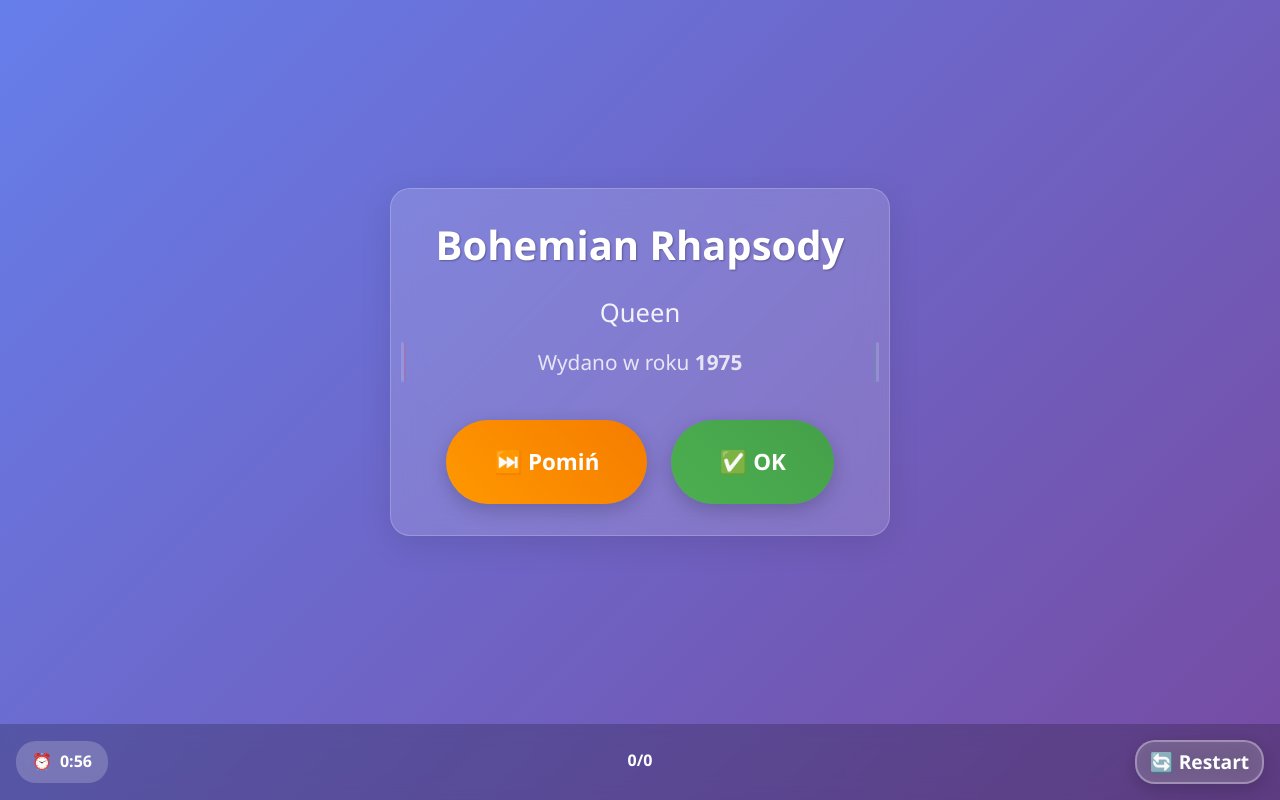
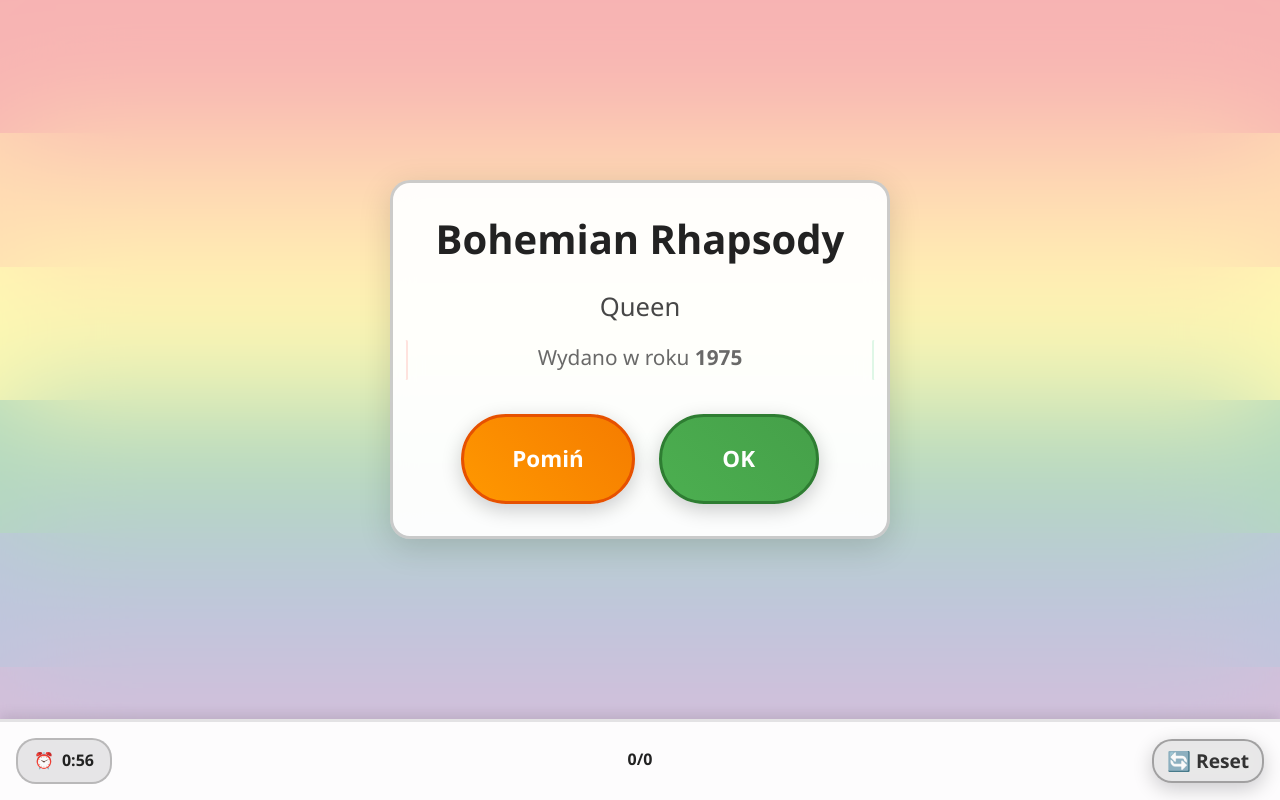
Before and after one commit to salvatien/parodioczolko, an Angular app in the folder frontend/: page /game in a window 1280 px wide. Built offline with nearby package versions, Linux system fonts and the light colour scheme.

Commit message:
Add pride background

```diff
--- a/frontend/src/app/components/game-summary/game-summary.component.scss
+++ b/frontend/src/app/components/game-summary/game-summary.component.scss
@@ -3,7 +3,6 @@
   display: flex;
   align-items: center;
   justify-content: center;
-  background: linear-gradient(135deg, #764ba2 0%, #667eea 100%);
   padding: 20px;
   box-sizing: border-box;
 }
--- a/frontend/src/app/components/game/game.component.html
+++ b/frontend/src/app/components/game/game.component.html
@@ -41,13 +41,13 @@
           class="btn btn-warning"
           (click)="onSkip()"
           [attr.aria-label]="'Skip ' + currentSong.name">
-          ⏭️ Pomiń
+          Pomiń
         </button>
         <button
           class="btn btn-success"
           (click)="onCorrect()"
           [attr.aria-label]="'Mark ' + currentSong.name + ' as correct'">
-          ✅ OK
+          OK
         </button>
       </div>
     </div>
@@ -76,7 +76,7 @@
         class="btn btn-reset"
         (click)="resetGame()"
         aria-label="Reset the game">
-        🔄 Restart
+        🔄 Reset
       </button>
     </div>
   </footer>
--- a/frontend/src/app/components/game/game.component.scss
+++ b/frontend/src/app/components/game/game.component.scss
@@ -3,8 +3,8 @@
   min-height: 100vh;
   display: flex;
   flex-direction: column;
-  background: linear-gradient(135deg, #667eea 0%, #764ba2 100%);
-  color: white;
+  position: relative;
+  color: #222;
   font-family: 'Segoe UI', Tahoma, Geneva, Verdana, sans-serif;
 }
 
@@ -28,8 +28,8 @@
   .spinner {
     width: 50px;
     height: 50px;
-    border: 4px solid rgba(255, 255, 255, 0.3);
-    border-left: 4px solid white;
+    border: 4px solid rgba(0, 0, 0, 0.2);
+    border-left: 4px solid #333;
     border-radius: 50%;
     animation: spin 1s linear infinite;
     margin: 0 auto 1rem auto;
@@ -37,6 +37,7 @@
 
   p {
     font-size: 1.2rem;
+    color: #333;
     opacity: 0.8;
   }
 }
@@ -48,34 +49,37 @@
 
 .error {
   text-align: center;
-  background: rgba(244, 67, 54, 0.2);
+  background: rgba(255, 255, 255, 0.95);
   padding: 2rem;
   border-radius: 15px;
-  border: 2px solid rgba(244, 67, 54, 0.5);
+  border: 3px solid rgba(244, 67, 54, 0.8);
+  box-shadow: 0 4px 12px rgba(0, 0, 0, 0.15);
 
   h3 {
     margin: 0 0 1rem 0;
     font-size: 1.5rem;
+    color: #d32f2f;
   }
 
   p {
     margin: 0 0 1.5rem 0;
+    color: #333;
     opacity: 0.9;
   }
 }
 
 .song-card {
-  background: rgba(255, 255, 255, 0.15);
+  background: rgba(255, 255, 255, 0.95);
   backdrop-filter: blur(15px);
   border-radius: 20px;
   padding: 2rem;
   text-align: center;
-  box-shadow: 0 8px 32px rgba(0, 0, 0, 0.1);
-  border: 1px solid rgba(255, 255, 255, 0.2);
+  box-shadow: 0 8px 32px rgba(0, 0, 0, 0.15);
+  border: 3px solid rgba(0, 0, 0, 0.2);
   max-width: 500px;
   width: 100%;
   position: relative;
-  transition: transform 0.1s ease-out, background 0.2s ease;
+  transition: transform 0.1s ease-out, background 0.2s ease, border-color 0.2s ease;
 
   // Touch-friendly enhancements
   touch-action: pan-y; // Allow vertical scrolling but handle horizontal swipes
@@ -83,15 +87,17 @@
 
   // Swipe animation states
   &.swipe-left {
-    background: rgba(255, 165, 0, 0.3); // More orange tint for skip
-    border-color: rgba(255, 165, 0, 0.5);
-    transition: transform 0.3s ease-out, background 0.2s ease;
+    background: rgba(255, 165, 0, 0.15); // Subtle orange tint for skip
+    border-color: rgba(255, 140, 0, 0.8);
+    border-width: 4px;
+    transition: transform 0.3s ease-out, background 0.2s ease, border-color 0.2s ease;
   }
 
   &.swipe-right {
-    background: rgba(40, 199, 111, 0.3); // Green tint for correct
-    border-color: rgba(40, 199, 111, 0.5);
-    transition: transform 0.3s ease-out, background 0.2s ease;
+    background: rgba(40, 199, 111, 0.15); // Subtle green tint for correct
+    border-color: rgba(0, 128, 38, 0.8);
+    border-width: 4px;
+    transition: transform 0.3s ease-out, background 0.2s ease, border-color 0.2s ease;
   }
 
   // Card exit animations
@@ -168,19 +174,21 @@
       font-size: 2.5rem;
       font-weight: bold;
       margin: 0 0 1.5rem 0;
-      text-shadow: 1px 1px 2px rgba(0, 0, 0, 0.3);
+      color: #222;
       line-height: 1.2;
     }
 
     .song-artist {
       font-size: 1.6rem;
       margin: 0 0 0.8rem 0;
+      color: #333;
       opacity: 0.9;
       font-weight: 500;
     }
 
     .song-year {
       font-size: 1.3rem;
+      color: #444;
       opacity: 0.8;
       margin: 0;
     }
@@ -190,7 +198,7 @@
       opacity: 0.7;
       margin: 1rem 0 0 0;
       font-style: italic;
-      color: rgba(255, 255, 255, 0.8);
+      color: #555;
 
       @media (min-width: 768px) {
         display: none; // Hide on desktop since swipe is mobile-only
@@ -210,7 +218,7 @@
   padding: 1.5rem 3rem;
   font-size: 1.4rem;
   font-weight: 700;
-  border: none;
+  border: 3px solid;
   border-radius: 60px;
   cursor: pointer;
   transition: all 0.3s ease;
@@ -229,36 +237,44 @@
   &.btn-success {
     background: linear-gradient(45deg, #4caf50, #45a049);
     color: white;
+    border-color: #2e7d32;
 
     &:hover {
       background: linear-gradient(45deg, #45a049, #3d8b40);
+      border-color: #1b5e20;
     }
   }
 
   &.btn-warning {
     background: linear-gradient(45deg, #ff9800, #f57c00);
     color: white;
+    border-color: #e65100;
 
     &:hover {
       background: linear-gradient(45deg, #f57c00, #ef6c00);
+      border-color: #bf360c;
     }
   }
 
   &.btn-primary {
     background: linear-gradient(45deg, #2196f3, #1976d2);
     color: white;
+    border-color: #0d47a1;
 
     &:hover {
       background: linear-gradient(45deg, #1976d2, #1565c0);
+      border-color: #01579b;
     }
   }
 
   &.btn-secondary {
     background: linear-gradient(45deg, #9e9e9e, #757575);
     color: white;
+    border-color: #424242;
 
     &:hover {
       background: linear-gradient(45deg, #757575, #616161);
+      border-color: #212121;
     }
   }
 }
@@ -268,9 +284,11 @@
   align-items: center;
   justify-content: space-between;
   padding: 1rem;
-  background: rgba(0, 0, 0, 0.2);
+  background: rgba(255, 255, 255, 0.95);
   backdrop-filter: blur(10px);
   gap: 1rem;
+  border-top: 3px solid rgba(0, 0, 0, 0.1);
+  box-shadow: 0 -4px 12px rgba(0, 0, 0, 0.1);
 
   .footer-left {
     flex: 1;
@@ -281,15 +299,18 @@
       display: flex;
       align-items: center;
       gap: 0.5rem;
-      background: rgba(255, 255, 255, 0.2);
+      background: rgba(100, 100, 100, 0.15);
       padding: 0.5rem 1rem;
       border-radius: 20px;
+      border: 2px solid rgba(0, 0, 0, 0.2);
       font-weight: 700;
       font-size: 1rem;
+      color: #222;
       transition: all 0.3s ease;
 
       &.time-warning {
-        background: rgba(255, 69, 58, 0.8);
+        background: rgba(255, 69, 58, 0.2);
+        border-color: rgba(255, 69, 58, 0.8);
         animation: pulse 1s infinite;
       }
     }
@@ -307,11 +328,13 @@
       .score {
         font-weight: 700;
         font-size: 1rem;
+        color: #222;
         margin-bottom: 0.2rem;
       }
 
       .success-rate {
         font-size: 0.8rem;
+        color: #444;
         opacity: 0.9;
       }
     }
@@ -322,9 +345,9 @@
     display: flex;
     justify-content: flex-end;
     .btn-reset {
-      background: rgba(255, 255, 255, 0.2);
-      color: white;
-      border: 2px solid rgba(255, 255, 255, 0.3);
+      background: rgba(100, 100, 100, 0.15);
+      color: #333;
+      border: 2px solid rgba(0, 0, 0, 0.3);
       padding: 0.5rem 0.8rem;
       border-radius: 20px;
       font-size: 1.2rem;
@@ -338,8 +361,8 @@
       justify-content: center;
 
       &:hover {
-        background: rgba(255, 255, 255, 0.3);
-        border-color: rgba(255, 255, 255, 0.5);
+        background: rgba(100, 100, 100, 0.25);
+        border-color: rgba(0, 0, 0, 0.5);
         transform: translateY(-2px);
       }
 
--- a/frontend/src/app/components/welcome/welcome.component.scss
+++ b/frontend/src/app/components/welcome/welcome.component.scss
@@ -3,7 +3,6 @@
   display: flex;
   align-items: center;
   justify-content: center;
-  background: linear-gradient(135deg, #667eea 0%, #764ba2 100%);
   padding: 20px;
   box-sizing: border-box;
 }
--- a/frontend/src/styles.scss
+++ b/frontend/src/styles.scss
@@ -11,7 +11,7 @@
   height: 100%;
   font-family: 'Segoe UI', Tahoma, Geneva, Verdana, sans-serif;
   line-height: 1.6;
-  color: #333;
+  color: #222;
   overflow-x: hidden;
 }
 
@@ -23,6 +23,34 @@
   /* Prevent zooming on input focus on iOS */
   -webkit-text-size-adjust: 100%;
   -webkit-tap-highlight-color: transparent;
+
+  /* LGBT Pride flag background for entire app */
+  position: relative;
+  background:
+    linear-gradient(to bottom,
+      #E40303 0%, #E40303 16.66%,      // Red
+      #FF8C00 16.66%, #FF8C00 33.33%,  // Orange
+      #FFED00 33.33%, #FFED00 50%,     // Yellow
+      #008026 50%, #008026 66.66%,     // Green
+      #24408E 66.66%, #24408E 83.33%,  // Blue
+      #732982 83.33%, #732982 100%     // Purple
+    );
+  background-attachment: fixed;
+
+  /* Frosted glass overlay */
+  &::before {
+    content: '';
+    position: fixed;
+    top: 0;
+    left: 0;
+    right: 0;
+    bottom: 0;
+    background: rgba(255, 255, 255, 0.7);
+    backdrop-filter: blur(60px);
+    -webkit-backdrop-filter: blur(60px);
+    pointer-events: none;
+    z-index: -1;
+  }
 }
 
 /* Remove default button and input styles */
```
